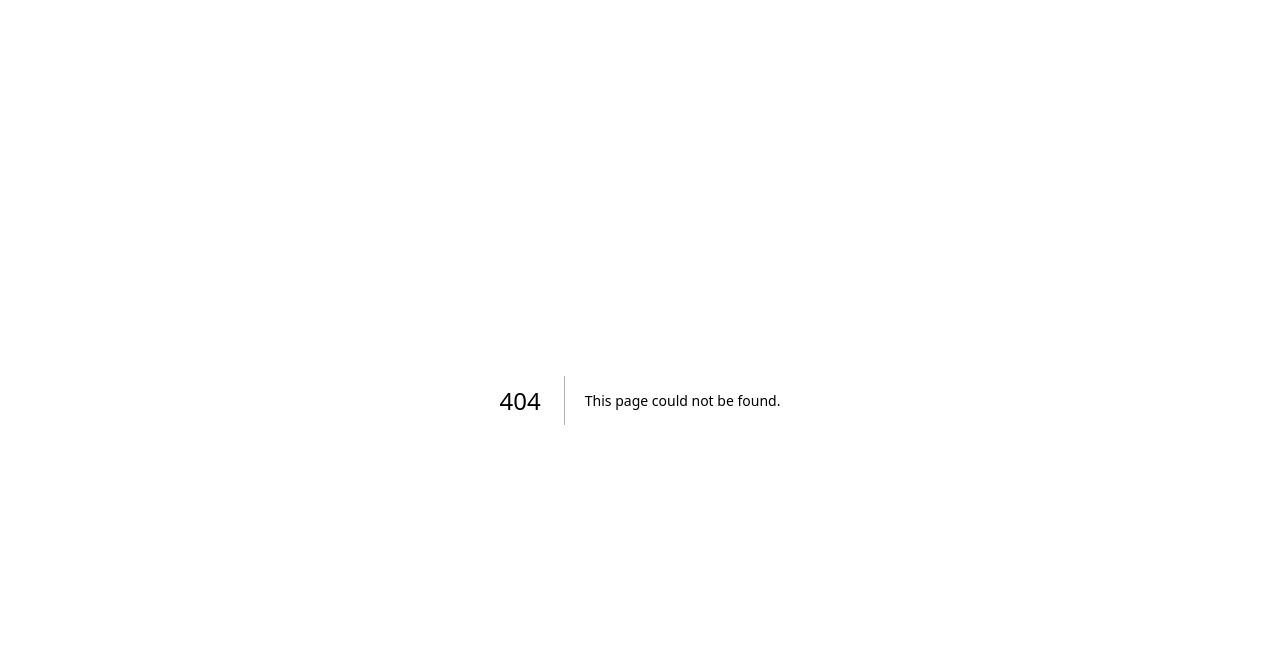
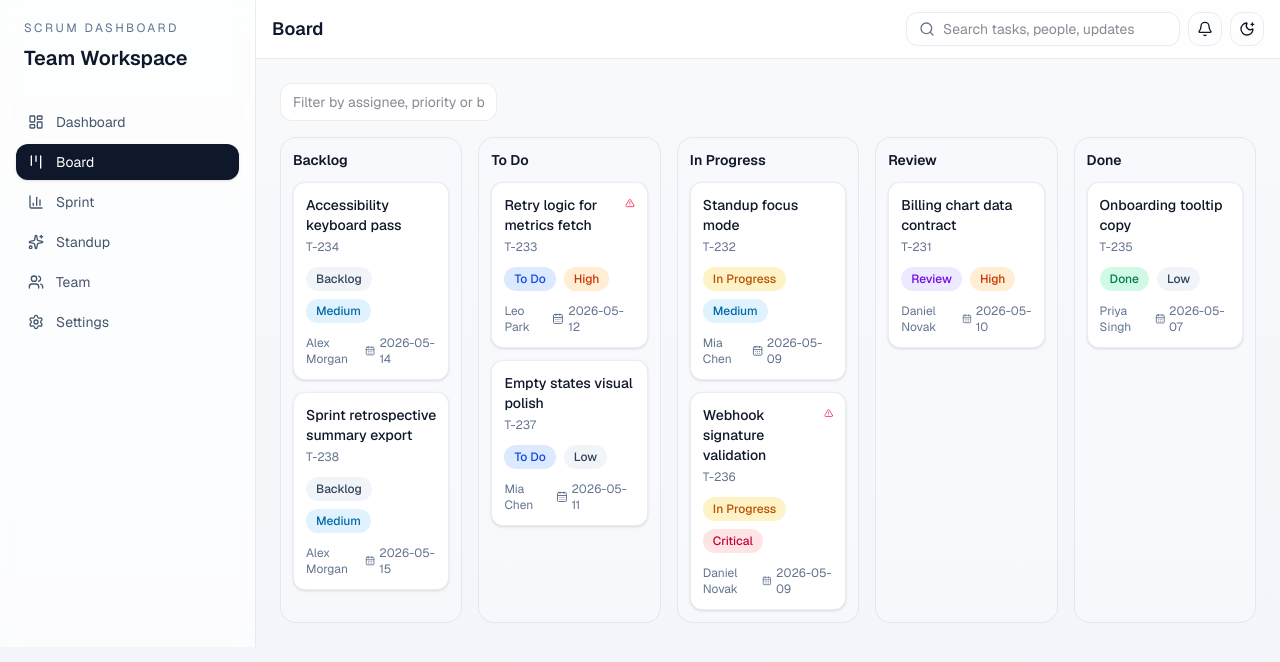
Before and after one commit to gama1726/scrum_dashboard, a Next.js app: page /board in a window 1280 px wide. Before the commit this address had no page. Shown: the top 662 px of the page. Built offline with nearby package versions, Linux system fonts and the light colour scheme.

Commit message:
feat: add scrum board view with status columns and task cards

```diff
--- /dev/null
+++ b/src/app/board/page.tsx
@@ -0,0 +1,30 @@
+import { AppShell } from "@/components/layout/app-shell";
+import { TaskCard } from "@/components/board/task-card";
+import { apiClient } from "@/lib/api-client";
+import { TaskStatus } from "@/types";
+
+const columns: TaskStatus[] = ["Backlog", "To Do", "In Progress", "Review", "Done"];
+
+export default async function BoardPage() {
+  const { tasks, teamMembers } = await apiClient.getBoardData();
+
+  return (
+    <AppShell title="Board">
+      <div className="mb-4 flex flex-wrap gap-2">
+        <input className="rounded-xl border border-slate-200 bg-white px-3 py-2 text-sm dark:border-slate-700 dark:bg-slate-900" placeholder="Filter by assignee, priority or blocker" />
+      </div>
+      <div className="grid gap-4 lg:grid-cols-5">
+        {columns.map((status) => (
+          <section key={status} className="rounded-2xl border border-slate-200 bg-slate-50/70 p-3 dark:border-slate-700 dark:bg-slate-900/40">
+            <h3 className="mb-3 text-sm font-semibold">{status}</h3>
+            <div className="space-y-3">
+              {tasks.filter((task) => task.status === status).map((task) => (
+                <TaskCard key={task.id} task={task} assignee={teamMembers.find((member) => member.id === task.assigneeId)} />
+              ))}
+            </div>
+          </section>
+        ))}
+      </div>
+    </AppShell>
+  );
+}
--- /dev/null
+++ b/src/components/board/task-card.tsx
@@ -0,0 +1,25 @@
+import { AlertTriangle, CalendarDays } from "lucide-react";
+import { Task, TeamMember } from "@/types";
+import { PriorityBadge, StatusBadge } from "@/components/shared/badges";
+
+export function TaskCard({ task, assignee }: { task: Task; assignee?: TeamMember }) {
+  return (
+    <div className="rounded-xl border border-slate-200 bg-white p-3 shadow-sm transition hover:shadow-md dark:border-slate-700 dark:bg-slate-900">
+      <div className="flex items-start justify-between gap-2">
+        <div>
+          <p className="text-sm font-medium">{task.title}</p>
+          <p className="mt-1 text-xs text-slate-500">{task.id}</p>
+        </div>
+        {task.blocked ? <AlertTriangle className="h-4 w-4 text-rose-500" /> : null}
+      </div>
+      <div className="mt-3 flex flex-wrap gap-2">
+        <StatusBadge status={task.status} />
+        <PriorityBadge priority={task.priority} />
+      </div>
+      <div className="mt-3 flex items-center justify-between text-xs text-slate-500">
+        <span>{assignee?.fullName ?? "Unassigned"}</span>
+        <span className="flex items-center gap-1"><CalendarDays className="h-3 w-3" />{task.dueDate}</span>
+      </div>
+    </div>
+  );
+}
```
